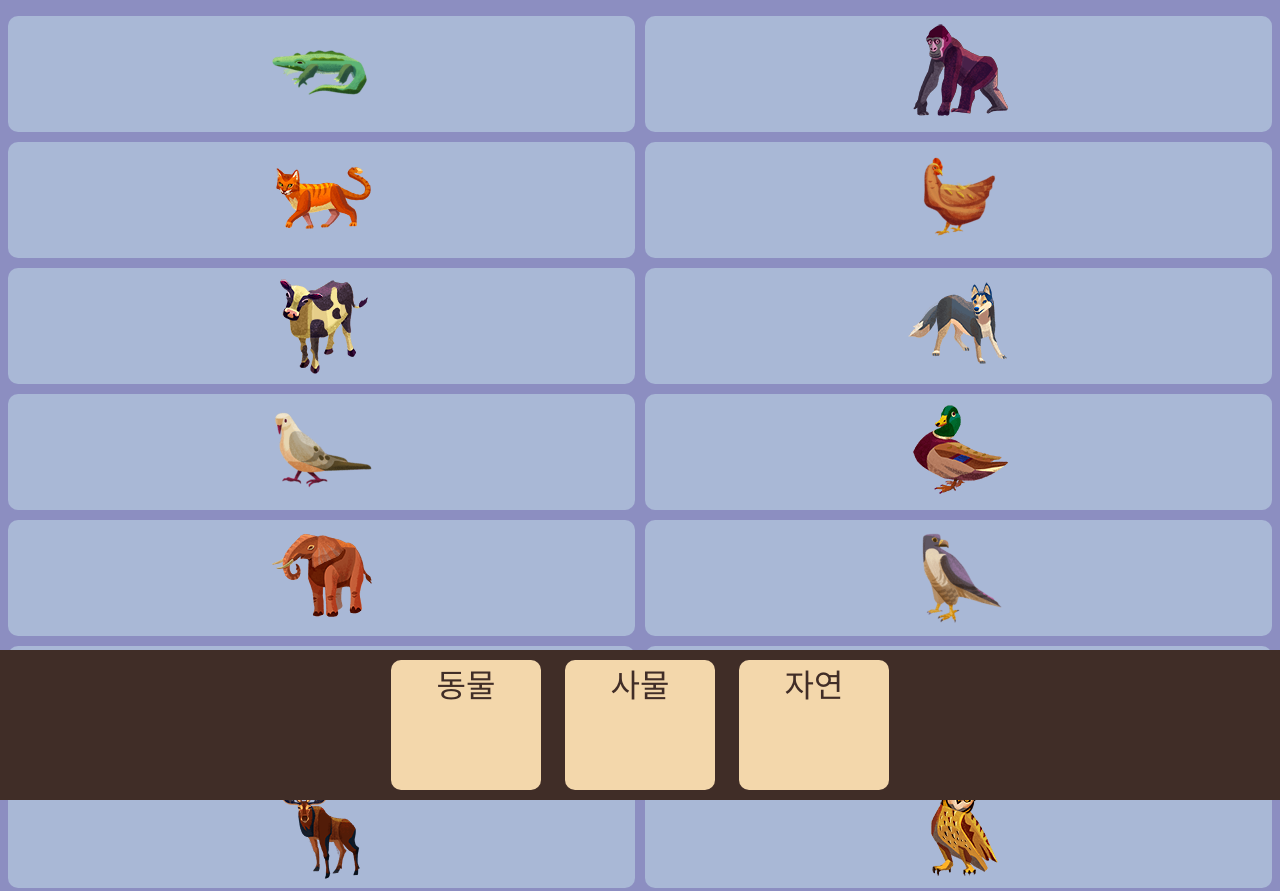
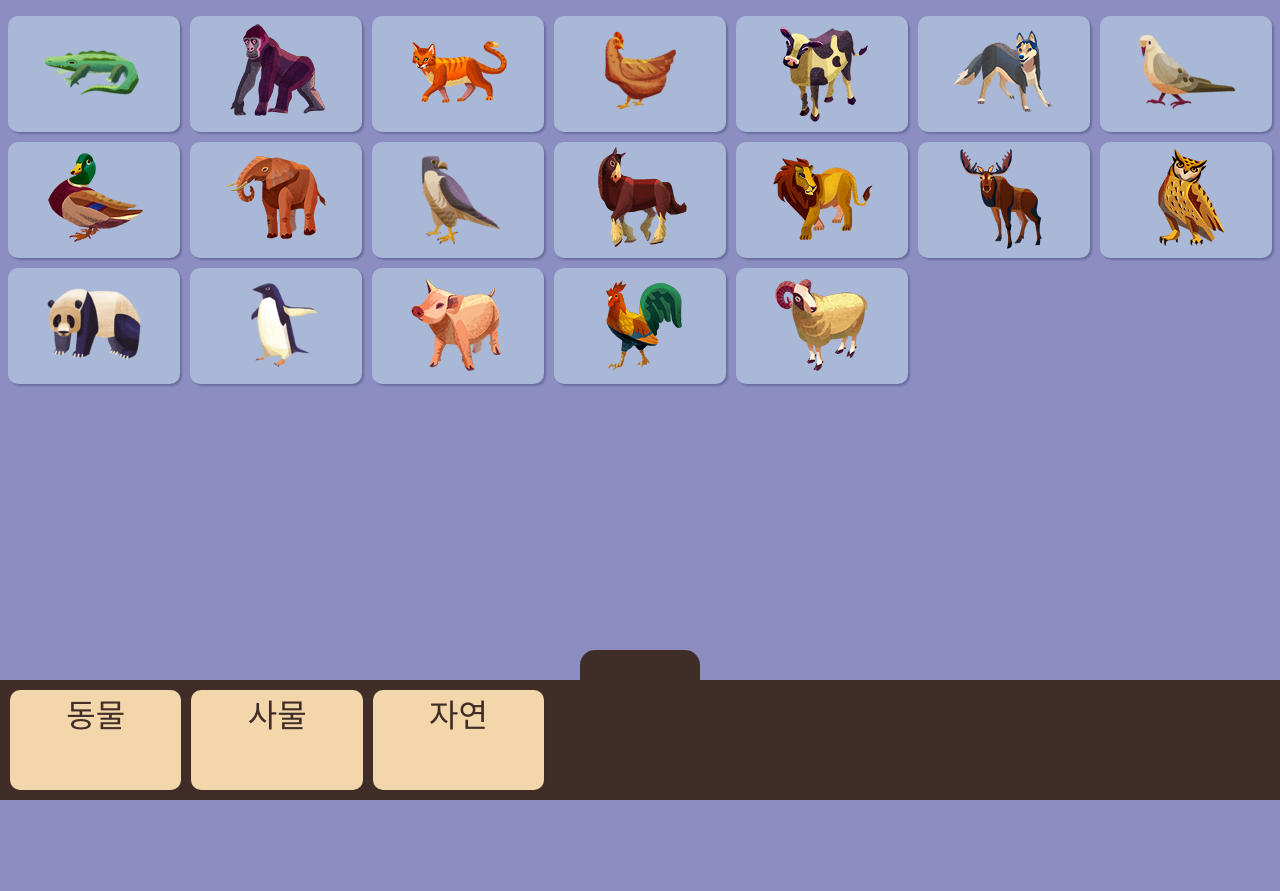
Before and after one commit to asunhs/sounds, a plain HTML site: page index.html in a window 1280 px wide. Shown: the top 891 px of the page. After the commit the page ends 800 px from the top, so only its background shows below. Drawn offline with Linux system fonts and the light colour scheme; a web font is replaced by a local one.

Commit message:
font, layout, toggle

```diff
--- a/index.html
+++ b/index.html
@@ -27,11 +27,13 @@
                 pause(current);
             }
             current = document.querySelector(key);
-            play(current);
+            play(current).then(function () {
+                console.log("is end?");
+            });
         }
 
         function play(dom) {
-            dom.play();
+            return dom.play();
         }
 
         function pause(dom) {
@@ -39,20 +41,35 @@
             dom.currentTime = 0;
         }
 
+        function toggle() {
+            if (document.querySelector("#nav").className === "expand") {
+                document.querySelector("#nav").className = "";
+            } else {
+                document.querySelector("#nav").className = "expand";
+            }
+        }
+
     </script>
     <style>
+
+        @font-face {
+            font-family: 'Kirang Haerang';
+            font-style: normal;
+            src: local('Kirang Haerang'), url(font/BMKIRANGHAERANG-TTF.ttf);
+        }
+
         body {
-            margin-bottom: 170px;
+            margin-bottom: 140px;
             text-align: center;
             background-color: #8C8EC1;
+            font-family: 'Kirang Haerang', sans-serif;
         }
 
         ul {
             list-style-type: none;
             padding: 0;
             display: grid;
-            grid-template-columns: repeat(2, 1fr);
-            grid-auto-rows: 1fr;
+            grid-template-columns: repeat(auto-fill, minmax(170px, 1fr));;
             grid-gap: 10px;
         }
 
@@ -61,6 +78,7 @@
             -webkit-border-radius: 10px;
             -moz-border-radius: 10px;
             border-radius: 10px;
+            box-shadow: 2px 2px 2px #6C6EA1;
         }
 
         nav {
@@ -68,19 +86,54 @@
             left: 0;
             right: 0;
             bottom: 0;
-            height: 150px;
+            height: 100px;
             background-color: #402D27;
-            overflow-x: auto;
-            white-space: nowrap;
+            display: grid;
+            grid-template-columns: repeat(auto-fill, minmax(170px, 1fr));
+            grid-auto-rows: 100px;
+            grid-gap: 10px;
+            padding: 10px;
+            overflow-y: auto;
+            -webkit-transition: height .3s;
+            -moz-transition: height .3s;
+            transition: height .3s;
+        }
+
+        nav > .switch {
+            position: fixed;
+            left: calc(50% - 60px);
+            right: calc(50% - 60px);
+            bottom: 120px;
+            height: 30px;
+            background-color: #402D27;
+            -webkit-border-radius: 15px 15px 0 0;
+            -moz-border-radius: 15px 15px 0 0;
+            border-radius: 15px 15px 0 0;
+            -webkit-transition: bottom .3s;
+            -moz-transition: bottom .3s;
+            transition: bottom .3s;
+        }
+
+        nav.expand {
+            height: calc(100vh - 100px);
+            -webkit-transition: height .3s;
+            -moz-transition: height .3s;
+            transition: height .3s;
+        }
+
+        nav.expand > .switch {
+            bottom: calc(100vh - 80px);
+            -webkit-transition: bottom .3s;
+            -moz-transition: bottom .3s;
+            transition: bottom .3s;
         }
 
         nav > a {
             display: inline-block;
-            height: 130px;
-            min-width: 150px;
+            min-height: 100px;
             background-color: #F3D7AB;
             border-radius: 10px;
-            margin: 10px;
+            box-shadow: 2px 2px 2px;
         }
 
         a {
@@ -174,7 +227,8 @@
         <audio id="sheep" src="./sounds/sheep.mp3"></audio>
     </li>
 </ul>
-<nav>
+<nav id="nav">
+    <div class="switch" onclick="toggle()"></div>
     <a href="#1">동물</a>
     <a href="#2">사물</a>
     <a href="#1">자연</a>
```
Also changed, not shown: 1 other file.
